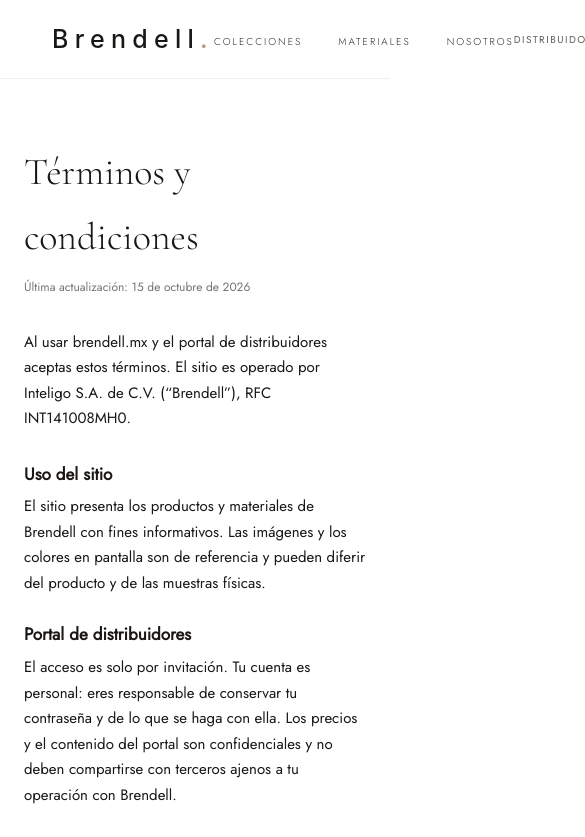
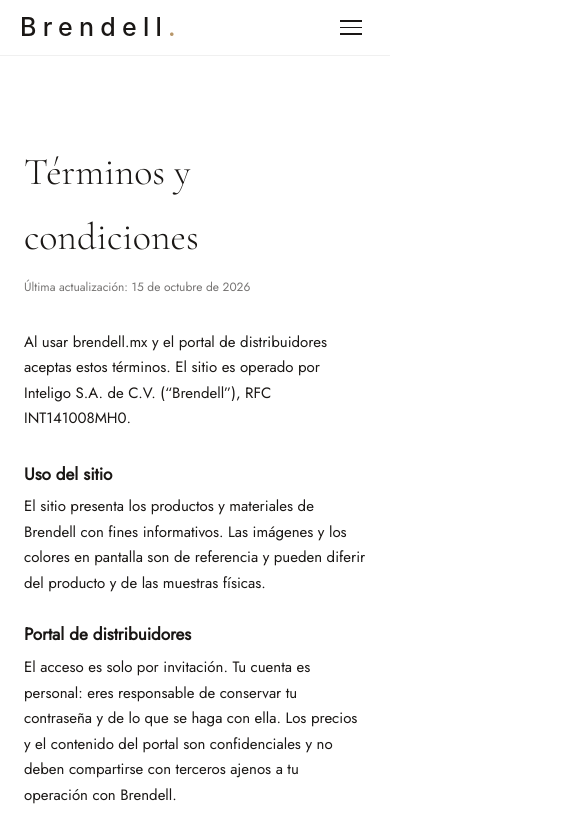
Before and after one commit to jlrojoa/maison-web, a React (Vite) app: page /terminos in a window 390 px wide. Shown: the top 837 px of the page, 585 px wide, since content can reach past the window. Built offline with nearby package versions, Linux system fonts and the light colour scheme; no server answers; what @react-pdf/renderer would draw is missing.

Commit message:
Sitio en móvil: menú con botón, columnas apiladas y sin desborde horizontal; texto del menú legible sobre la portada (#5)
Claude-Session: https://claude.ai/code/session_01VTdVdZyDkrQh4EYQ2xrgpJ

Co-authored-by: Claude <noreply@anthropic.com>

```diff
--- a/src/components/Nav.jsx
+++ b/src/components/Nav.jsx
@@ -1,3 +1,4 @@
+import { useState } from 'react'
 import { useNavigate } from 'react-router-dom'
 import { useScrollNav } from '../hooks/useScrollNav'
 import { useDistribuidor } from '../contexts/DistribuidorContext'
@@ -7,7 +8,8 @@ import { useCarrito } from '../lib/cotizacionCarrito'
 // inicio. Necesario en páginas de fondo claro (ej. Configurador), donde el nav
 // transparente con letras blancas sería invisible.
 export default function Nav({ solid = false }) {
-  const scrolled = useScrollNav(60) || solid
+  const [abierto, setAbierto] = useState(false) // menú en pantallas chicas
+  const scrolled = useScrollNav(60) || solid || abierto
   const navigate = useNavigate()
   const ctx = useDistribuidor()
   const distribuidor = ctx?.distribuidor ?? null
@@ -24,6 +26,10 @@ export default function Nav({ solid = false }) {
       <a href="/" onClick={e => { e.preventDefault(); navigate('/') }} className="logo">
         Brendell<b>.</b>
       </a>
+      <button type="button" className="nav-burger" aria-label={abierto ? 'Cerrar menú' : 'Abrir menú'} aria-expanded={abierto} onClick={() => setAbierto(a => !a)}>
+        <span /><span /><span />
+      </button>
+      <div className={`nav-menu${abierto ? ' open' : ''}`} onClick={e => { if (e.target.closest('a,button')) setAbierto(false) }}>
       <ul className="nav-ul">
         <li><a href="/colecciones" onClick={e => { e.preventDefault(); navigate('/colecciones') }}>Colecciones</a></li>
         <li><a href="/materiales" onClick={e => { e.preventDefault(); navigate('/materiales') }}>Materiales</a></li>
@@ -81,6 +87,7 @@ export default function Nav({ solid = false }) {
           </>
         )}
       </div>
+      </div>
     </nav>
   )
 }
--- a/src/index.css
+++ b/src/index.css
@@ -12,7 +12,8 @@ body{font-family:var(--sans);background:var(--warm);color:var(--charcoal);overfl
 
 /* NAV */
 nav{position:fixed;top:0;left:0;right:0;z-index:200;display:flex;align-items:center;justify-content:space-between;padding:26px 52px;transition:all .4s}
-nav.s{background:rgba(255,255,255,.97);backdrop-filter:blur(12px);padding:15px 52px;box-shadow:0 1px 0 rgba(0,0,0,.06)}
+nav{color:#fff}
+nav.s{color:var(--ink);background:rgba(255,255,255,.97);backdrop-filter:blur(12px);padding:15px 52px;box-shadow:0 1px 0 rgba(0,0,0,.06)}
 .logo{font-family:-apple-system,"Helvetica Neue",Arial,sans-serif;font-size:25px;font-weight:500;letter-spacing:.25em;color:#fff;text-decoration:none;transition:color .3s}
 nav.s .logo{color:var(--ink)}
 .logo b{color:var(--gold);font-weight:500}
@@ -22,6 +23,21 @@ nav.s .nav-ul a{color:var(--charcoal)}
 .nav-ul a:hover{color:var(--gold)!important}
 .nbtn{font-family:var(--sans);font-size:10px;letter-spacing:.18em;text-transform:uppercase;color:#fff;background:rgba(255,255,255,.12);border:1px solid rgba(255,255,255,.3);padding:9px 20px;text-decoration:none;transition:all .3s}
 nav.s .nbtn{background:var(--charcoal);border-color:var(--charcoal)}
+.nav-menu{display:contents}
+.nav-burger{display:none;background:none;border:0;padding:8px;cursor:pointer;color:#fff;flex-direction:column;gap:5px}
+.nav-burger span{display:block;width:22px;height:1.5px;background:currentColor}
+nav.s .nav-burger{color:var(--ink)}
+@media (max-width:900px){
+  nav{padding:16px 20px}
+  nav.s{padding:12px 20px}
+  .nav-burger{display:flex}
+  .nav-menu{display:none;position:absolute;top:100%;left:0;right:0;flex-direction:column;align-items:flex-start;gap:20px;padding:22px 24px 28px;background:rgba(255,255,255,.98);box-shadow:0 8px 24px rgba(0,0,0,.08)}
+  .nav-menu.open{display:flex}
+  .nav-menu .nav-ul{flex-direction:column;gap:18px}
+  .nav-menu > div{flex-direction:column;align-items:flex-start !important;gap:16px !important}
+  .nav-menu a,.nav-menu button{color:var(--charcoal) !important;opacity:1 !important}
+  .nav-menu a.nbtn{background:var(--charcoal);border-color:var(--charcoal);color:#fff !important}
+}
 .nbtn:hover{background:var(--gold)!important;border-color:var(--gold)!important}
 
 /* HERO */
@@ -275,3 +291,27 @@ footer{background:var(--ink);padding:68px 52px 38px}
 
 /* ── Admin: telas disponibles section ── */
 .textile-check-group{display:flex;flex-wrap:wrap;gap:10px;margin-bottom:4px}
+
+/* ── Pantallas chicas (teléfono/tableta) ─────────────────────────────────
+   El sitio estaba pensado solo para escritorio: las cuadrículas de varias
+   columnas y los márgenes de 52px hacían que la página se saliera de la
+   pantalla. Aquí se apilan las columnas y se reducen los márgenes. */
+@media (max-width:900px){
+  .phil,.edit,.kit,.pl{grid-template-columns:1fr;min-height:0}
+  .pg{grid-template-columns:1fr 1fr;gap:20px}
+  .pg5{grid-template-columns:1fr 1fr;gap:14px}
+  .mg{grid-template-columns:1fr 1fr}
+  .mitem{padding:28px 20px}
+  .fg{grid-template-columns:1fr 1fr;gap:32px;margin-bottom:32px;padding-bottom:32px}
+  .fb{flex-direction:column;gap:14px}
+  .fb > div{flex-wrap:wrap;gap:12px 18px !important}
+  .coll,.cat-pg{padding:72px 20px 80px}
+  .mts{padding:72px 20px}
+  footer{padding:48px 20px 32px}
+  #ct{padding:72px 20px !important}
+  .pd{padding:36px 20px 56px}
+  .pnav{padding:14px 20px}
+}
+@media (max-width:520px){
+  .pg,.pg5,.mg,.fg{grid-template-columns:1fr}
+}
--- a/src/pages/Configurador.css
+++ b/src/pages/Configurador.css
@@ -94,3 +94,10 @@
 .cfg-modal-box { background: #fff; border-radius: 8px; padding: 28px; width: 100%; max-width: 420px; max-height: 90vh; overflow-y: auto; }
 .cfg-modal-title { font-size: 18px; font-weight: 600; margin-bottom: 8px; }
 .cfg-modal-text { font-size: 13px; color: #64748B; margin-bottom: 20px; line-height: 1.5; }
+
+@media (max-width: 900px) {
+  .cfg-grid-2col { grid-template-columns: minmax(0, 1fr); gap: 28px; }
+  .cfg-grid-2col > * { min-width: 0; }
+  .cfg-tabs { overflow-x: auto; }
+  .cfg-carousel { min-height: 0; }
+}
```
